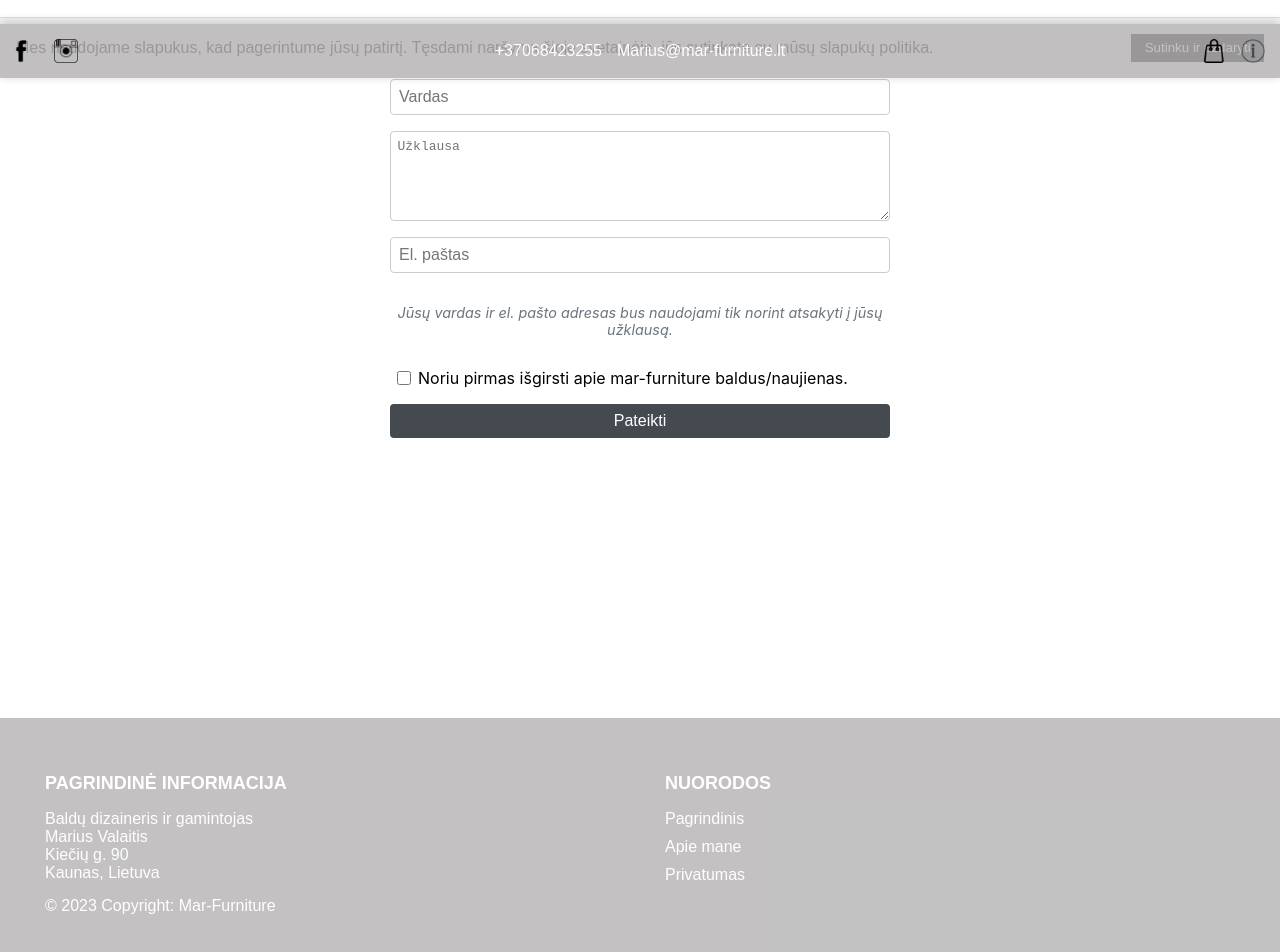
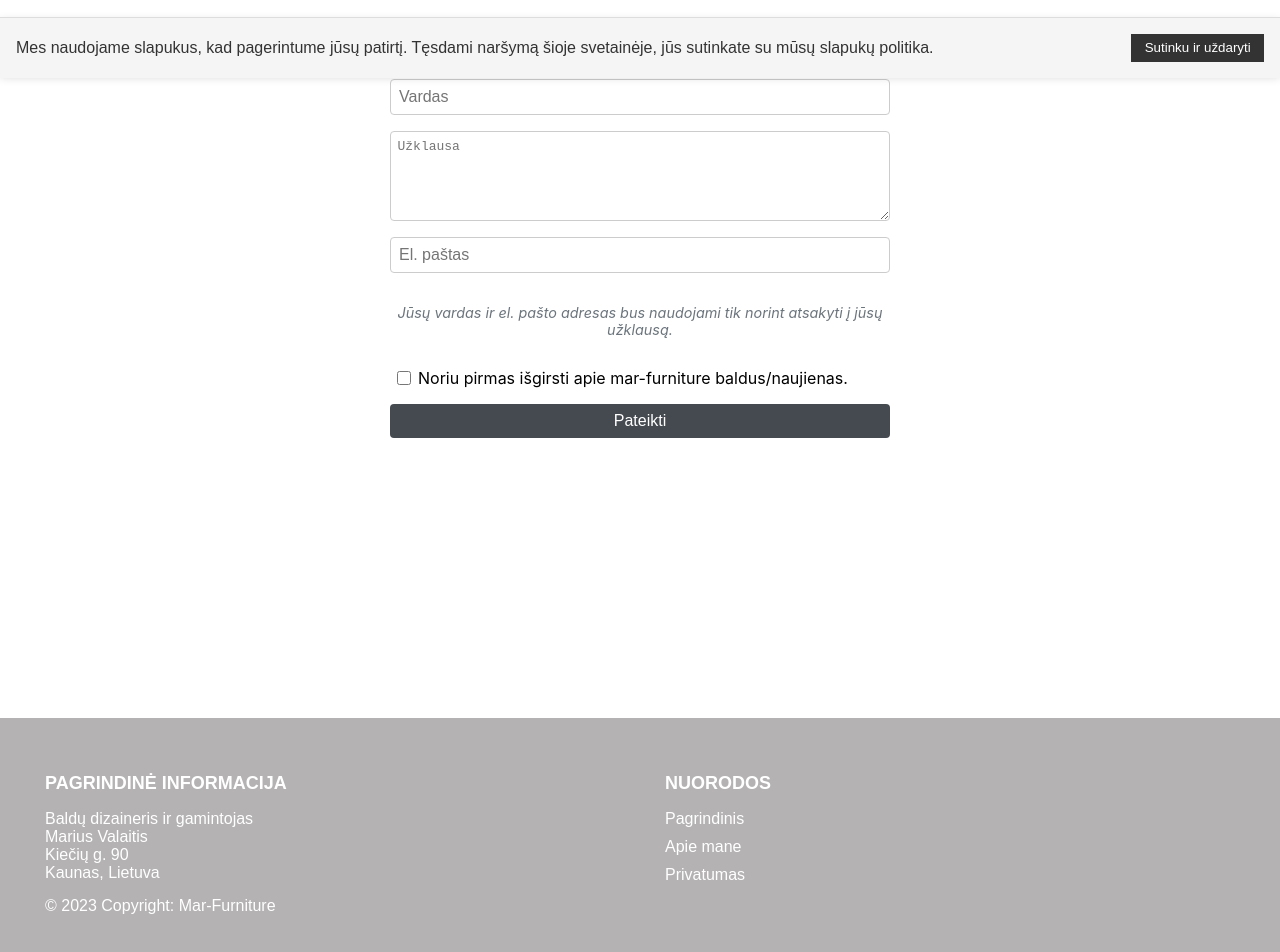
Before and after one commit to Arnasltlt/mar-furniture-vercel, a Next.js app: page /info in a window 1280 px wide. Shown: the part 722-1674 px from the top of the page. Built offline with nearby package versions, Linux system fonts and the light colour scheme.

Commit message:
footer & cookie bar updates

```diff
--- a/styles/CookieConsentBanner.module.css
+++ b/styles/CookieConsentBanner.module.css
@@ -12,6 +12,7 @@
     transition: transform 0.3s ease-in-out;
     transform: translateY(0);
     color: #333;
+    z-index: 500;
   }
 
   .cookie-banner.entering {
--- a/styles/Footer.module.css
+++ b/styles/Footer.module.css
@@ -1,11 +1,12 @@
 .kojelis {
   padding: 0px;
-  background-color: #b4b2b2cb;
+  background-color: #b4b2b2;
   color: #fff;
   font-family: Arial, sans-serif;
   flex-shrink: 0;
   margin-top: 200px; /* Adjust this value to control how far down the footer appears */
   width:100%;
+  z-index: 20;
 }
 
 .container {
--- a/styles/StickyBar.module.css
+++ b/styles/StickyBar.module.css
@@ -4,7 +4,7 @@
     position: fixed;
     bottom: 0;
     width: 100%;
-    background-color: #b4b2b2cb;
+    background-color: #b4b2b2;
     color: #fff;
     display: flex;
     justify-content: space-between;
```
